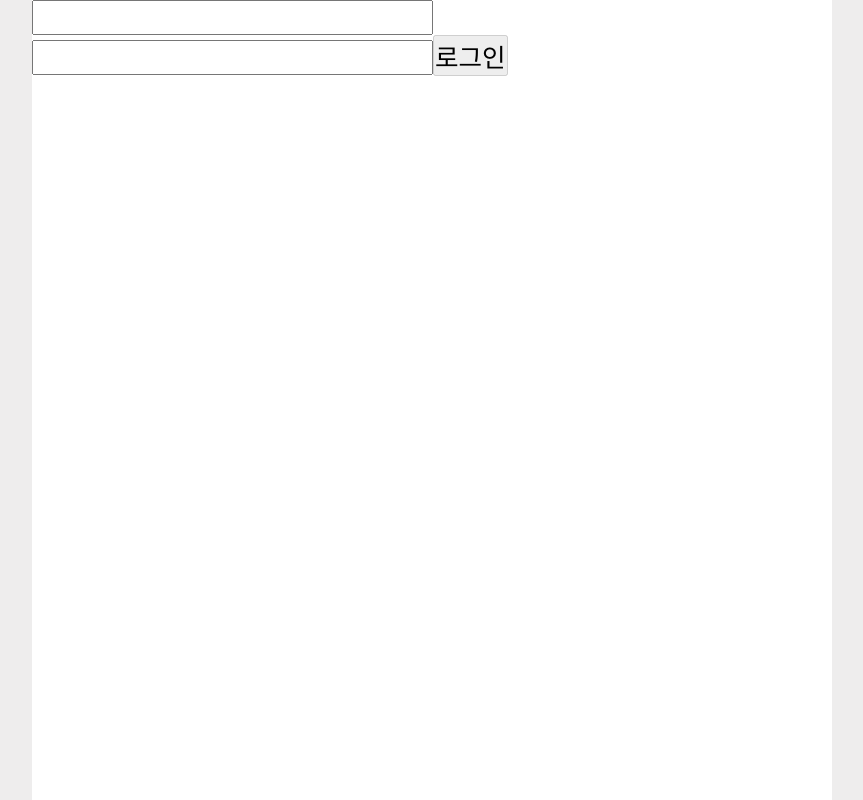
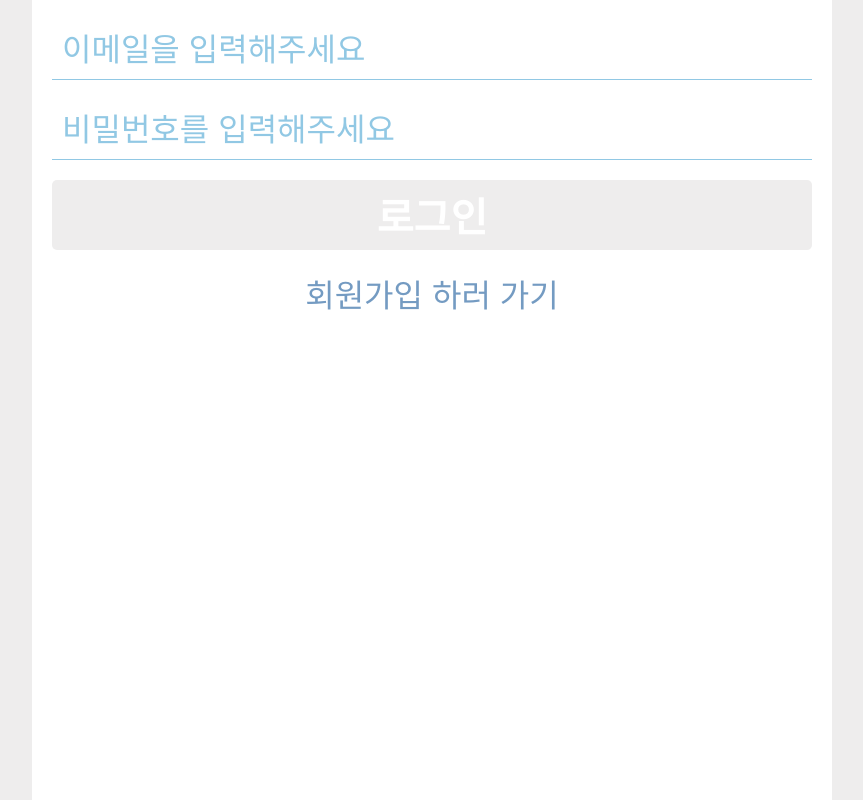
Before and after one commit to iberis2/wanted-pre-onboarding-frontend, a React (Create React App) app: page /signin in a window 1280 px wide. Shown: the whole page, without its empty margins (208-1071 px from the left). Built offline with nearby package versions, Linux system fonts and the light colour scheme.

Commit message:
Design: 회원가입, 로그인 CSS
- 현재 있는 페이지에서 반대 페이지로 가는 회원가입(로그인) 하러가기 버튼 추가

```diff
--- /dev/null
+++ b/src/components/SignForm.module.css
@@ -0,0 +1,53 @@
+.form {
+  display: flex;
+  flex-direction: column;
+  padding: 20px;
+  gap: 20px;
+}
+
+.input {
+  font-size: 2rem;
+  color: #749bc2;
+  border: none;
+  border-bottom: 1px solid #91c8e4;
+  padding: 10px;
+  font-size: 2rem;
+  background: none;
+}
+
+.input::placeholder {
+  color: #91c8e4;
+}
+.input:focus {
+  outline: none;
+  border-bottom: 2px solid #749bc2;
+}
+
+.disabledBtn {
+  border: none;
+  height: 70px;
+  background-color: #eeeded;
+  color: #ffff;
+  border-radius: 5px;
+  font-size: 2.5rem;
+  font-weight: 700;
+}
+
+.button {
+  border: none;
+  height: 70px;
+  background-color: #749bc2;
+  color: #f6f4eb;
+  border-radius: 5px;
+  font-size: 2.5rem;
+  font-weight: 700;
+  cursor: pointer;
+}
+
+.routToBtn {
+  background-color: #ffff;
+  border: none;
+  color: #749bc2;
+  font-size: 2rem;
+  cursor: pointer;
+}
--- a/src/components/SignForm.tsx
+++ b/src/components/SignForm.tsx
@@ -2,6 +2,7 @@ import { useState } from 'react'
 import { useNavigate } from 'react-router-dom'
 import { emailPasswordValidation } from '../lib/validation'
 import { signIn, signUp } from '../apis/auth'
+import styles from './SignForm.module.css'
 
 type SignFormType = {
   type: '로그인' | '회원가입'
@@ -35,27 +36,33 @@ export default function SignForm({ type = '회원가입' }: SignFormType) {
       if (status === 201) {
         navigate('/signin')
       }
-      return
-    }
-
-    if (type === '로그인') {
+    } else if (type === '로그인') {
       const status = await signIn(inputValue)
       if (status === 200) {
         navigate('/todo')
       }
-      return
+    }
+  }
+
+  const moveToOtherPage = () => {
+    if (type === '회원가입') {
+      navigate('/signin')
+    } else if (type === '로그인') {
+      navigate('/signup')
     }
   }
 
   return (
-    <form onSubmit={handleSubmit}>
+    <form onSubmit={handleSubmit} className={styles.form}>
       <input
         type='email'
         value={inputValue.email}
         onChange={event => handleChange('email', event)}
         onKeyUp={handleKeyUp}
         data-testid='email-input'
+        placeholder='이메일을 입력해주세요'
         required
+        className={styles.input}
       />
       <input
         type='password'
@@ -64,10 +71,20 @@ export default function SignForm({ type = '회원가입' }: SignFormType) {
         onChange={event => handleChange('password', event)}
         onKeyUp={handleKeyUp}
         data-testid='password-input'
+        placeholder='비밀번호를 입력해주세요'
         required
+        className={styles.input}
       />
-      <button type='submit' data-testid='signup-button' disabled={btnDisabled}>
+      <button
+        type='submit'
+        data-testid='signup-button'
+        disabled={btnDisabled}
+        className={btnDisabled ? styles.disabledBtn : styles.button}
+      >
         {type}
+      </button>
+      <button type='button' onClick={moveToOtherPage} className={styles.routToBtn}>
+        {type === '회원가입' ? '로그인 하러 가기' : '회원가입 하러 가기'}
       </button>
     </form>
   )
```
